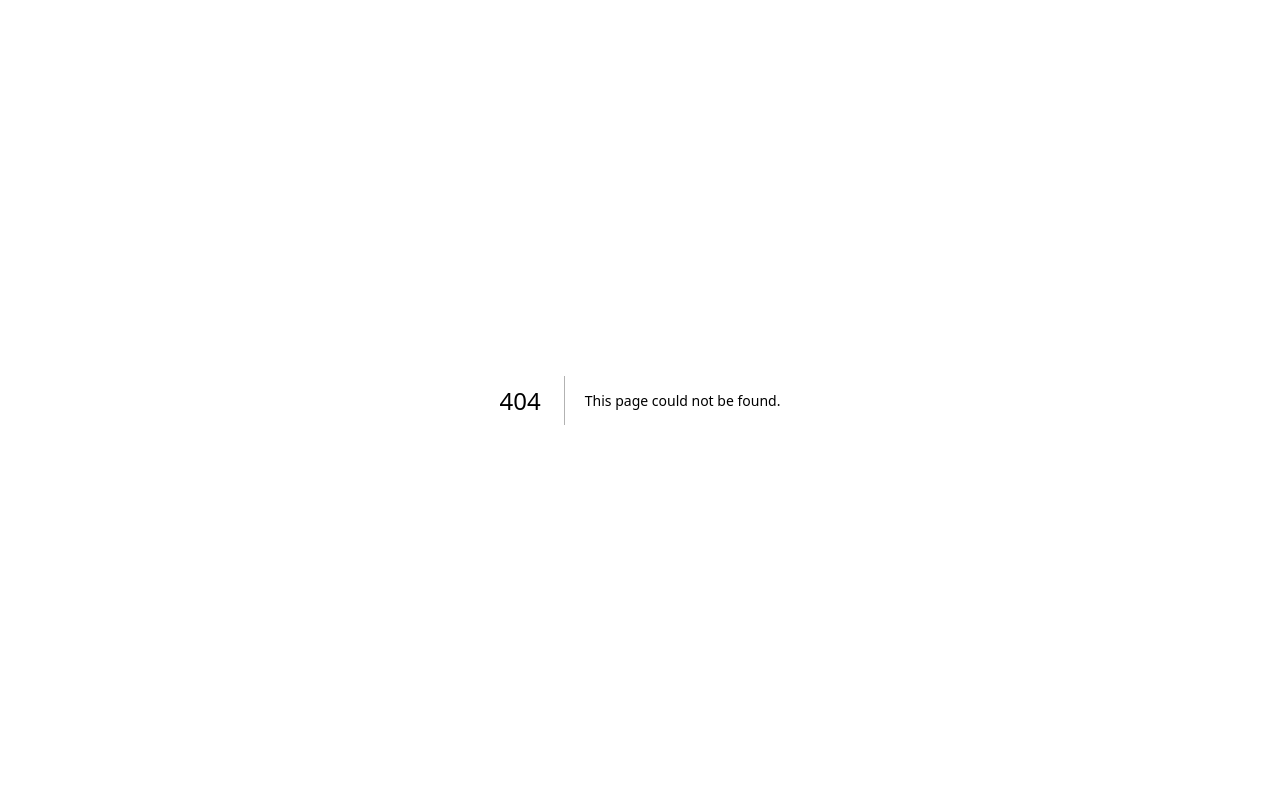
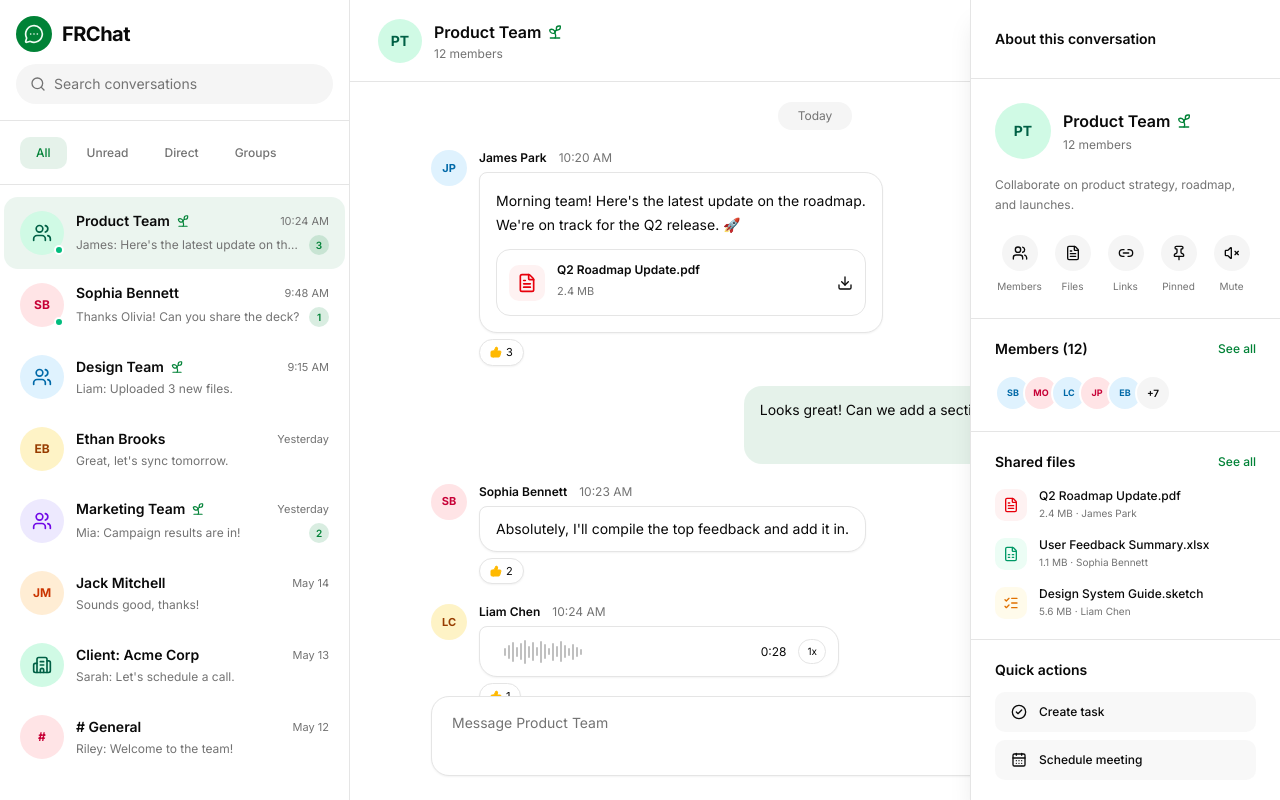
Before and after one commit to apelmahmudDev/FRChat, a Next.js app: page /messages/1 in a window 1280 px wide. Before the commit this address had no page. Built offline with nearby package versions, Linux system fonts and the light colour scheme.

Commit message:
feat: Implement conversation page and enhance messaging components with conversation data

```diff
--- /dev/null
+++ b/app/(protected)/messages/[conversationId]/page.tsx
@@ -0,0 +1,21 @@
+import { notFound } from "next/navigation"
+
+import ChatView from "@/features/messages/components/chat-view"
+import { getConversationById } from "@/features/messages/data/conversations"
+
+type ConversationPageProps = {
+  params: Promise<{ conversationId: string }>
+}
+
+export default async function ConversationPage({
+  params,
+}: ConversationPageProps) {
+  const { conversationId } = await params
+  const conversation = getConversationById(conversationId)
+
+  if (!conversation) {
+    notFound()
+  }
+
+  return <ChatView conversation={conversation} />
+}
--- a/app/(protected)/messages/page.tsx
+++ b/app/(protected)/messages/page.tsx
@@ -1,5 +1,5 @@
-import ChatView from "@/features/messages/components/chat-view"
+import { redirect } from "next/navigation"
 
 export default function MessagesPage() {
-  return <ChatView />
+  redirect("/messages/1")
 }
--- /dev/null
+++ b/components/ui/icon-tooltip.tsx
@@ -0,0 +1,26 @@
+"use client"
+
+import type { ReactElement } from "react"
+
+import {
+  Tooltip,
+  TooltipContent,
+  TooltipTrigger,
+} from "@/components/ui/tooltip"
+
+type IconTooltipProps = {
+  children: ReactElement
+  label: string
+  side?: "top" | "right" | "bottom" | "left"
+}
+
+function IconTooltip({ children, label, side = "bottom" }: IconTooltipProps) {
+  return (
+    <Tooltip>
+      <TooltipTrigger render={children} />
+      <TooltipContent side={side}>{label}</TooltipContent>
+    </Tooltip>
+  )
+}
+
+export { IconTooltip }
--- a/features/messages/components/chat-header.tsx
+++ b/features/messages/components/chat-header.tsx
@@ -18,13 +18,17 @@ import {
   DropdownMenuSeparator,
   DropdownMenuTrigger,
 } from "@/components/ui/dropdown-menu"
+import { IconTooltip } from "@/components/ui/icon-tooltip"
+import type { Conversation } from "@/features/messages/data/conversations"
 
 type ChatHeaderProps = {
+  conversation: Conversation
   isInfoPanelOpen: boolean
   onInfoPanelToggle: () => void
 }
 
 export default function ChatHeader({
+  conversation,
   isInfoPanelOpen,
   onInfoPanelToggle,
 }: ChatHeaderProps) {
@@ -32,18 +36,25 @@ export default function ChatHeader({
     <header className="flex h-[82px] shrink-0 items-center justify-between border-b bg-card px-5 sm:px-7">
       <div className="flex min-w-0 items-center gap-3">
         <div className="flex size-11 shrink-0 items-center justify-center rounded-full bg-emerald-100 text-sm font-bold text-emerald-800">
-          PT
+          {conversation.initials}
         </div>
         <div className="min-w-0">
           <div className="flex items-center gap-1.5">
-            <h1 className="truncate text-base font-semibold">Product Team</h1>
-            <Sprout className="size-4 text-primary" />
+            <h1 className="truncate text-base font-semibold">
+              {conversation.name}
+            </h1>
+            {conversation.group && <Sprout className="size-4 text-primary" />}
           </div>
-          <p className="mt-0.5 text-xs text-muted-foreground">12 members</p>
+          <p className="mt-0.5 text-xs text-muted-foreground">
+            {conversation.members
+              ? `${conversation.members} members`
+              : "Active now"}
+          </p>
         </div>
       </div>
       <div className="flex items-center gap-2">
         <div className="hidden overflow-hidden rounded-xl border sm:flex">
+          <IconTooltip label="Start voice call">
             <button
               type="button"
               aria-label="Start voice call"
@@ -51,6 +62,8 @@ export default function ChatHeader({
             >
               <Phone className="size-[18px]" />
             </button>
+          </IconTooltip>
+          <IconTooltip label="Start video call">
             <button
               type="button"
               aria-label="Start video call"
@@ -58,7 +71,11 @@ export default function ChatHeader({
             >
               <Video className="size-[18px]" />
             </button>
+          </IconTooltip>
         </div>
+        <IconTooltip
+          label={`${isInfoPanelOpen ? "Close" : "Open"} conversation details`}
+        >
           <button
             type="button"
             aria-label={`${isInfoPanelOpen ? "Close" : "Open"} conversation information`}
@@ -72,7 +89,9 @@ export default function ChatHeader({
           >
             <Info className="size-[18px]" />
           </button>
+        </IconTooltip>
         <DropdownMenu>
+          <IconTooltip label="Account menu">
             <DropdownMenuTrigger
               aria-label="Open profile menu"
               className="group relative ml-1 flex size-11 shrink-0 items-center justify-center rounded-full bg-gradient-to-br from-emerald-400 to-emerald-700 text-xs font-bold text-white shadow-sm ring-2 ring-background transition hover:ring-primary/25 data-popup-open:ring-primary/30"
@@ -83,6 +102,7 @@ export default function ChatHeader({
                 <ChevronDown className="size-3" />
               </span>
             </DropdownMenuTrigger>
+          </IconTooltip>
           <DropdownMenuContent align="end" sideOffset={10} className="w-64 p-2">
             <DropdownMenuGroup>
               <DropdownMenuLabel className="flex items-center gap-3 px-2 py-2.5">
--- a/features/messages/components/chat-view.tsx
+++ b/features/messages/components/chat-view.tsx
@@ -1,6 +1,8 @@
 "use client"
 
 import { useState } from "react"
+
+import type { Conversation } from "@/features/messages/data/conversations"
 
 import ChatHeader from "./chat-header"
 import ConversationList from "./conversation-list"
@@ -8,23 +10,31 @@ import InfoPanel from "./info-panel"
 import MessageInput from "./message-input"
 import MessageList from "./message-list"
 
-export default function ChatView() {
+type ChatViewProps = {
+  conversation: Conversation
+}
+
+export default function ChatView({ conversation }: ChatViewProps) {
   const [isInfoPanelOpen, setIsInfoPanelOpen] = useState(true)
 
   return (
     <div className="flex h-svh w-full overflow-hidden bg-card">
       <div className="relative flex min-h-0 w-full overflow-hidden bg-card">
-        <ConversationList />
+        <ConversationList selectedConversationId={conversation.id} />
         <section className="flex min-w-0 flex-1 flex-col bg-background">
           <ChatHeader
+            conversation={conversation}
             isInfoPanelOpen={isInfoPanelOpen}
             onInfoPanelToggle={() => setIsInfoPanelOpen((isOpen) => !isOpen)}
           />
           <MessageList />
-          <MessageInput />
+          <MessageInput conversationName={conversation.name} />
         </section>
         {isInfoPanelOpen && (
-          <InfoPanel onClose={() => setIsInfoPanelOpen(false)} />
+          <InfoPanel
+            conversation={conversation}
+            onClose={() => setIsInfoPanelOpen(false)}
+          />
         )}
       </div>
     </div>
--- a/features/messages/components/conversation-list.tsx
+++ b/features/messages/components/conversation-list.tsx
@@ -1,6 +1,7 @@
 "use client"
 
 import { useState } from "react"
+import Link from "next/link"
 
 import {
   Building2,
@@ -22,64 +23,8 @@ import {
   DropdownMenuSeparator,
   DropdownMenuTrigger,
 } from "@/components/ui/dropdown-menu"
-
-const conversations = [
-  {
-    name: "Product Team",
-    preview: "James: Here’s the latest update on the roadmap.",
-    time: "10:24 AM",
-    unread: 3,
-    initials: "PT",
-    group: true,
-  },
-  {
-    name: "Sophia Bennett",
-    preview: "Thanks Olivia! Can you share the deck?",
-    time: "9:48 AM",
-    unread: 1,
-    initials: "SB",
-  },
-  {
-    name: "Design Team",
-    preview: "Liam: Uploaded 3 new files.",
-    time: "9:15 AM",
-    initials: "DT",
-    group: true,
-  },
-  {
-    name: "Ethan Brooks",
-    preview: "Great, let’s sync tomorrow.",
-    time: "Yesterday",
-    initials: "EB",
-  },
-  {
-    name: "Marketing Team",
-    preview: "Mia: Campaign results are in!",
-    time: "Yesterday",
-    unread: 2,
-    initials: "MT",
-    group: true,
-  },
-  {
-    name: "Jack Mitchell",
-    preview: "Sounds good, thanks!",
-    time: "May 14",
-    initials: "JM",
-  },
-  {
-    name: "Client: Acme Corp",
-    preview: "Sarah: Let’s schedule a call.",
-    time: "May 13",
-    initials: "AC",
-    company: true,
-  },
-  {
-    name: "# General",
-    preview: "Riley: Welcome to the team! 🎉",
-    time: "May 12",
-    initials: "#",
-  },
-]
+import { IconTooltip } from "@/components/ui/icon-tooltip"
+import { conversations } from "@/features/messages/data/conversations"
 
 const avatarColors = [
   "bg-emerald-100 text-emerald-800",
@@ -94,7 +39,13 @@ const filters = ["All", "Unread", "Direct", "Groups"] as const
 
 type ConversationFilter = (typeof filters)[number]
 
-export default function ConversationList() {
+type ConversationListProps = {
+  selectedConversationId: string
+}
+
+export default function ConversationList({
+  selectedConversationId,
+}: ConversationListProps) {
   const [activeFilter, setActiveFilter] = useState<ConversationFilter>("All")
 
   const filteredConversations = conversations.filter((conversation) => {
@@ -115,12 +66,14 @@ export default function ConversationList() {
             <span className="text-xl font-bold tracking-tight">FRChat</span>
           </div>
           <DropdownMenu>
+            <IconTooltip label="Filter conversations">
               <DropdownMenuTrigger
                 aria-label="Filter conversations"
                 className="ml-auto flex size-10 shrink-0 items-center justify-center rounded-full bg-muted transition hover:bg-muted/80 data-popup-open:bg-primary/10 data-popup-open:text-primary"
               >
                 <SlidersHorizontal className="size-4" />
               </DropdownMenuTrigger>
+            </IconTooltip>
             <DropdownMenuContent
               align="end"
               sideOffset={8}
@@ -180,10 +133,14 @@ export default function ConversationList() {
 
       <div className="min-h-0 flex-1 overflow-y-auto px-1 pt-3 pb-1">
         {filteredConversations.map((conversation, index) => (
-          <button
-            type="button"
+          <Link
+            href={`/messages/${conversation.id}`}
+            scroll={false}
             key={conversation.name}
-            className={`flex w-full items-center gap-3 rounded-xl px-4 py-3.5 text-left transition ${index === 0 ? "bg-primary/8" : "hover:bg-muted/70"}`}
+            aria-current={
+              selectedConversationId === conversation.id ? "page" : undefined
+            }
+            className={`flex w-full items-center gap-3 rounded-xl px-4 py-3.5 text-left transition ${selectedConversationId === conversation.id ? "bg-primary/8" : "hover:bg-muted/70"}`}
           >
             <span
               className={`relative flex size-11 shrink-0 items-center justify-center rounded-full text-xs font-bold ${avatarColors[index % avatarColors.length]}`}
@@ -222,7 +179,7 @@ export default function ConversationList() {
                 )}
               </span>
             </span>
-          </button>
+          </Link>
         ))}
       </div>
     </aside>
--- a/features/messages/components/info-panel.tsx
+++ b/features/messages/components/info-panel.tsx
@@ -12,6 +12,9 @@ import {
   X,
 } from "lucide-react"
 
+import type { Conversation } from "@/features/messages/data/conversations"
+import { IconTooltip } from "@/components/ui/icon-tooltip"
+
 const actions = [
   { label: "Members", icon: Users },
   { label: "Files", icon: FileText },
@@ -23,14 +26,16 @@ const actions = [
 const members = ["SB", "MO", "LC", "JP", "EB"]
 
 type InfoPanelProps = {
+  conversation: Conversation
   onClose: () => void
 }
 
-export default function InfoPanel({ onClose }: InfoPanelProps) {
+export default function InfoPanel({ conversation, onClose }: InfoPanelProps) {
   return (
     <aside className="absolute inset-y-0 right-0 z-30 flex w-[min(310px,90vw)] shrink-0 flex-col border-l bg-card shadow-xl 2xl:static 2xl:w-[310px] 2xl:shadow-none">
       <div className="flex h-[82px] items-center justify-between border-b px-6">
         <h2 className="text-sm font-semibold">About this conversation</h2>
+        <IconTooltip label="Close details" side="left">
           <button
             type="button"
             aria-label="Close information panel"
@@ -39,19 +44,24 @@ export default function InfoPanel({ onClose }: InfoPanelProps) {
           >
             <X className="size-4" />
           </button>
+        </IconTooltip>
       </div>
 
       <div className="border-b px-6 py-6">
         <div className="flex items-center gap-3">
           <div className="flex size-14 items-center justify-center rounded-full bg-emerald-100 text-sm font-bold text-emerald-800">
-            PT
+            {conversation.initials}
           </div>
           <div>
             <div className="flex items-center gap-1.5">
-              <h3 className="font-semibold">Product Team</h3>
-              <Sprout className="size-4 text-primary" />
+              <h3 className="font-semibold">{conversation.name}</h3>
+              {conversation.group && <Sprout className="size-4 text-primary" />}
             </div>
-            <p className="mt-1 text-xs text-muted-foreground">12 members</p>
+            <p className="mt-1 text-xs text-muted-foreground">
+              {conversation.members
+                ? `${conversation.members} members`
+                : "Active now"}
+            </p>
           </div>
         </div>
         <p className="mt-4 text-xs leading-5 text-muted-foreground">
@@ -75,7 +85,9 @@ export default function InfoPanel({ onClose }: InfoPanelProps) {
 
       <section className="border-b px-6 py-5">
         <div className="flex items-center justify-between">
-          <h3 className="text-sm font-semibold">Members (12)</h3>
+          <h3 className="text-sm font-semibold">
+            Members ({conversation.members ?? 2})
+          </h3>
           <button type="button" className="text-xs font-medium text-primary">
             See all
           </button>
--- a/features/messages/components/message-input.tsx
+++ b/features/messages/components/message-input.tsx
@@ -1,22 +1,29 @@
 import { AtSign, Mic, Paperclip, Plus, Send, Smile } from "lucide-react"
+
+import { IconTooltip } from "@/components/ui/icon-tooltip"
 
 const iconButtonClass =
   "flex size-9 shrink-0 items-center justify-center rounded-full text-muted-foreground transition hover:bg-muted hover:text-foreground"
 
-export default function MessageInput() {
+type MessageInputProps = {
+  conversationName: string
+}
+
+export default function MessageInput({ conversationName }: MessageInputProps) {
   return (
     <footer className="shrink-0 bg-background px-4 pb-4 sm:px-7 sm:pb-6">
       <div className="mx-auto max-w-3xl rounded-2xl border bg-card p-3 shadow-xs focus-within:border-primary/40 focus-within:ring-2 focus-within:ring-primary/10">
         <label htmlFor="message" className="sr-only">
-          Message Product Team
+          Message {conversationName}
         </label>
         <textarea
           id="message"
           rows={2}
-          placeholder="Message Product Team"
+          placeholder={`Message ${conversationName}`}
           className="max-h-32 min-h-12 w-full resize-none bg-transparent px-2 py-1 text-sm outline-none placeholder:text-muted-foreground"
         />
         <div className="flex items-center gap-0.5">
+          <IconTooltip label="Add attachment" side="top">
             <button
               type="button"
               aria-label="Add attachment"
@@ -24,6 +31,8 @@ export default function MessageInput() {
             >
               <Plus className="size-5" />
             </button>
+          </IconTooltip>
+          <IconTooltip label="Format message" side="top">
             <button
               type="button"
               aria-label="Format message"
@@ -31,6 +40,8 @@ export default function MessageInput() {
             >
               Aa
             </button>
+          </IconTooltip>
+          <IconTooltip label="Choose emoji" side="top">
             <button
               type="button"
               aria-label="Add emoji"
@@ -38,6 +49,8 @@ export default function MessageInput() {
             >
               <Smile className="size-[18px]" />
             </button>
+          </IconTooltip>
+          <IconTooltip label="Mention someone" side="top">
             <button
               type="button"
               aria-label="Mention someone"
@@ -45,6 +58,8 @@ export default function MessageInput() {
             >
               <AtSign className="size-[18px]" />
             </button>
+          </IconTooltip>
+          <IconTooltip label="Attach file" side="top">
             <button
               type="button"
               aria-label="Attach file"
@@ -52,7 +67,9 @@ export default function MessageInput() {
             >
               <Paperclip className="size-[18px]" />
             </button>
+          </IconTooltip>
           <div className="ml-auto flex items-center gap-2">
+            <IconTooltip label="Record voice message" side="top">
               <button
                 type="button"
                 aria-label="Record voice message"
@@ -60,6 +77,8 @@ export default function MessageInput() {
               >
                 <Mic className="size-[18px]" />
               </button>
+            </IconTooltip>
+            <IconTooltip label="Send message" side="top">
               <button
                 type="button"
                 aria-label="Send message"
@@ -67,6 +86,7 @@ export default function MessageInput() {
               >
                 <Send className="size-[18px]" />
               </button>
+            </IconTooltip>
           </div>
         </div>
       </div>
--- a/features/messages/components/message-list.tsx
+++ b/features/messages/components/message-list.tsx
@@ -1,4 +1,6 @@
 import { CheckCheck, Download, FileText, Play, ThumbsUp } from "lucide-react"
+
+import { IconTooltip } from "@/components/ui/icon-tooltip"
 
 function Avatar({ initials, color }: { initials: string; color: string }) {
   return (
@@ -95,6 +97,7 @@ export default function MessageList() {
               <span className="text-muted-foreground">10:24 AM</span>
             </div>
             <div className="flex min-w-[260px] items-center gap-3 rounded-2xl rounded-tl-md border bg-card p-3 shadow-xs sm:min-w-[360px]">
+              <IconTooltip label="Play voice message" side="top">
                 <button
                   type="button"
                   aria-label="Play voice message"
@@ -102,6 +105,7 @@ export default function MessageList() {
                 >
                   <Play className="ml-0.5 size-4 fill-current" />
                 </button>
+              </IconTooltip>
               <div
                 className="flex h-6 flex-1 items-center gap-0.5 overflow-hidden"
                 aria-hidden="true"
--- /dev/null
+++ b/features/messages/data/conversations.ts
@@ -0,0 +1,85 @@
+export type Conversation = {
+  id: string
+  name: string
+  preview: string
+  time: string
+  initials: string
+  unread?: number
+  group?: boolean
+  company?: boolean
+  members?: number
+}
+
+export const conversations = [
+  {
+    id: "1",
+    name: "Product Team",
+    preview: "James: Here's the latest update on the roadmap.",
+    time: "10:24 AM",
+    unread: 3,
+    initials: "PT",
+    group: true,
+    members: 12,
+  },
+  {
+    id: "2",
+    name: "Sophia Bennett",
+    preview: "Thanks Olivia! Can you share the deck?",
+    time: "9:48 AM",
+    unread: 1,
+    initials: "SB",
+  },
+  {
+    id: "3",
+    name: "Design Team",
+    preview: "Liam: Uploaded 3 new files.",
+    time: "9:15 AM",
+    initials: "DT",
+    group: true,
+    members: 8,
+  },
+  {
+    id: "4",
+    name: "Ethan Brooks",
+    preview: "Great, let's sync tomorrow.",
+    time: "Yesterday",
+    initials: "EB",
+  },
+  {
+    id: "5",
+    name: "Marketing Team",
+    preview: "Mia: Campaign results are in!",
+    time: "Yesterday",
+    unread: 2,
+    initials: "MT",
+    group: true,
+    members: 6,
+  },
+  {
+    id: "6",
+    name: "Jack Mitchell",
+    preview: "Sounds good, thanks!",
+    time: "May 14",
+    initials: "JM",
+  },
+  {
+    id: "7",
+    name: "Client: Acme Corp",
+    preview: "Sarah: Let's schedule a call.",
+    time: "May 13",
+    initials: "AC",
+    company: true,
+  },
+  {
+    id: "8",
+    name: "# General",
+    preview: "Riley: Welcome to the team!",
+    time: "May 12",
+    initials: "#",
+    members: 24,
+  },
+] satisfies readonly Conversation[]
+
+export function getConversationById(conversationId: string) {
+  return conversations.find(({ id }) => id === conversationId)
+}
```
Lines whose indentation alone changed are shown as unchanged.
